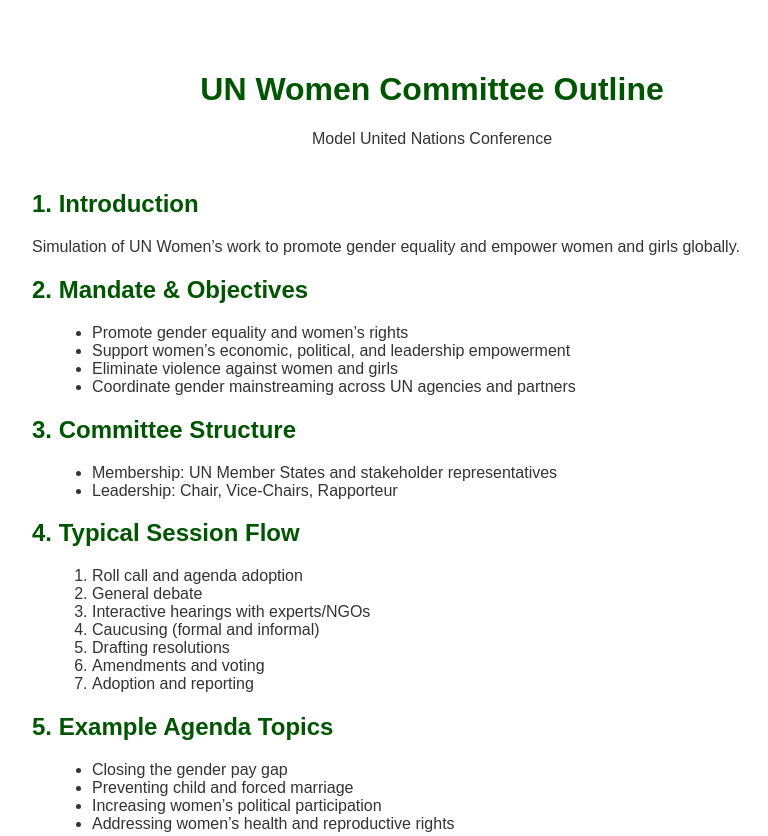
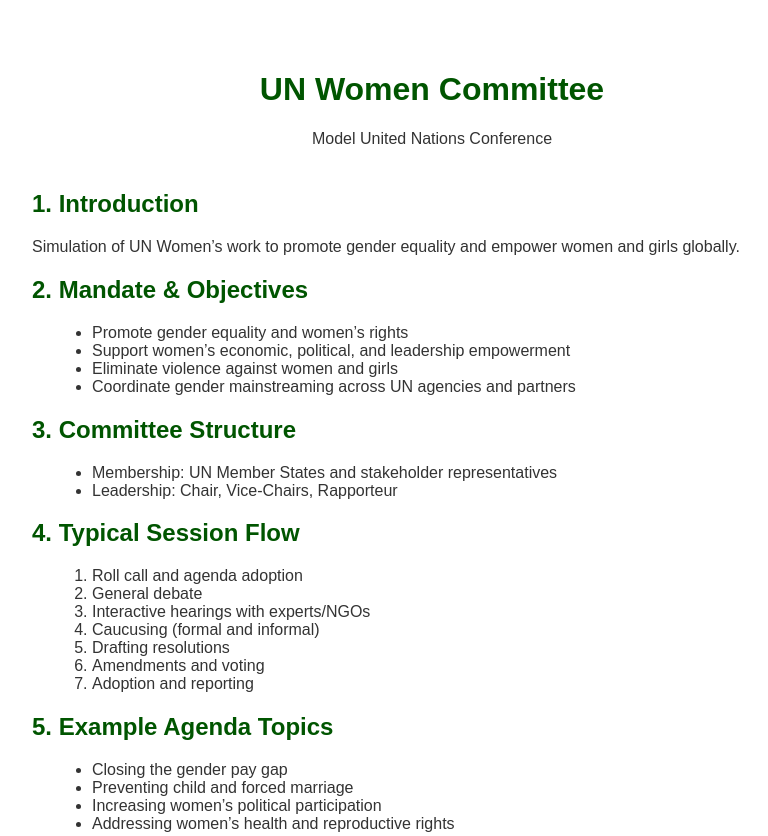
Before and after one commit to PyleaMUN/un-women2026, a plain HTML site: page index.html in a window 1280 px wide. Shown: the top 836 px of the page, without its empty margins (208-976 px from the left). Drawn offline with Linux system fonts and the light colour scheme.

Commit message:
Update index.html

```diff
--- a/index.html
+++ b/index.html
@@ -21,7 +21,7 @@
 <body>
   <div class="hero">
     <div class="hero-content">
-      <h1>UN Women Committee Outline</h1>
+      <h1>UN Women Committee </h1>
       <p>Model United Nations Conference</p>
     </div>
   </div>
```
